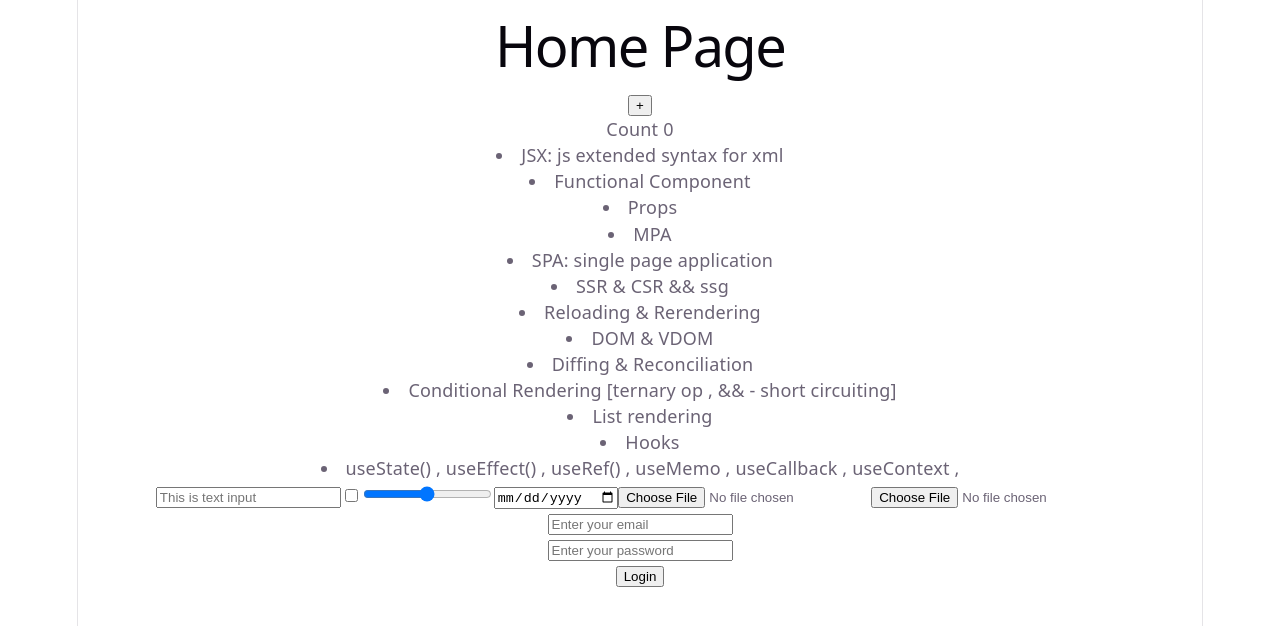
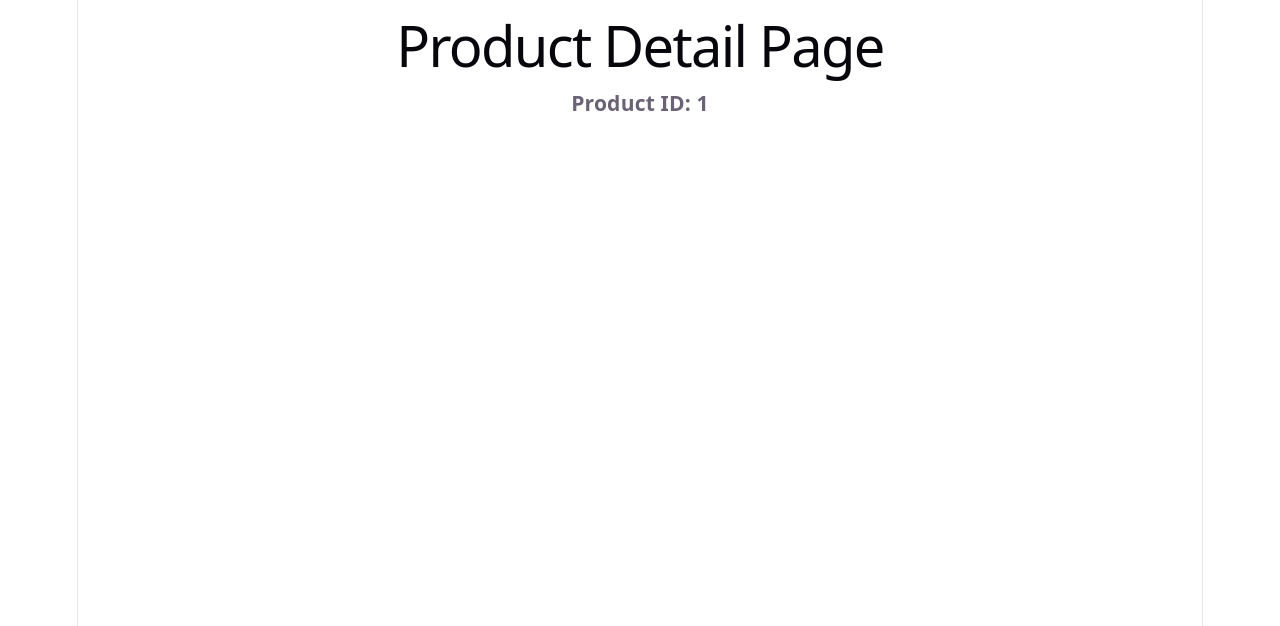
Before and after one commit to Sanjog-up/teams_react, a React (Vite) app: page /products/1 in a window 1280 px wide. Shown: the top 626 px of the page. Built offline with nearby package versions, Linux system fonts and the light colour scheme.

Commit message:
react routing

```diff
--- a/package.json
+++ b/package.json
@@ -11,7 +11,8 @@
   },
   "dependencies": {
     "react": "^19.2.6",
-    "react-dom": "^19.2.6"
+    "react-dom": "^19.2.6",
+    "react-router": "^7.17.0"
   },
   "devDependencies": {
     "@eslint/js": "^10.0.1",
--- a/src/App.css
+++ b/src/App.css
@@ -17,6 +17,10 @@
   }
 }
 
+.page {
+    min-height: 100vh;
+}
+
 .hero {
   position: relative;
 
@@ -26,6 +30,8 @@
     inset-inline: 0;
     margin: 0 auto;
   }
+
+
 
   .base {
     width: 170px;
--- a/src/App.jsx
+++ b/src/App.jsx
@@ -1,10 +1,28 @@
 import HomePage from "./pages/home.page";
 import "./App.css";
+import AboutPage from "./pages/about.page";
+import ServicePage from "./pages/service.page";
+import ContactPage from "./pages/contact.page";
+import {BrowserRouter as Router, Routes, Route} from "react-router";
+import NotfoundPage from "./pages/notfound.page";
+import AdminDashboard from "./pages/adminDashboard.page";
+import ProductDetailPage from "./pages/productdetail.page";
 
 const App = () => {
-  return (<main>
-    <HomePage/>
-    </main>
+  return (
+  <main>
+    <Router>
+      <Routes>
+        <Route path= "/" element= {<HomePage />} />
+        <Route path = "/about" element= {<AboutPage />} />
+        <Route path = "/contact" element= {<ContactPage/>} />
+        <Route path = "/service" element= {<ServicePage/>} />
+        <Route path= "*" element={<NotfoundPage/> }/>
+        <Route path= "/admin/dashboard" element={<AdminDashboard/> }/>
+        <Route path= "/products/:id" element={<ProductDetailPage/> }/>
+      </Routes>
+    </Router>
+  </main>
 );
 };
 export default App;
--- /dev/null
+++ b/src/pages/about.page.jsx
@@ -0,0 +1,11 @@
+import React from 'react'
+
+const AboutPage = () => {
+  return (
+    <main className="page">
+      <h1>About Page</h1>
+    </main>
+  )
+}
+
+export default AboutPage
--- /dev/null
+++ b/src/pages/adminDashboard.page.jsx
@@ -0,0 +1,11 @@
+import React from 'react'
+
+const AdminDashboard = () => {
+  return (
+    <main className='page'>
+      <h1>Admin Dashboard</h1>
+    </main>
+  )
+}
+
+export default AdminDashboard;
--- /dev/null
+++ b/src/pages/contact.page.jsx
@@ -0,0 +1,11 @@
+import React from 'react'
+
+function ContactPage() {
+  return (
+    <main className="page">
+      <h1>Contact Page</h1>
+    </main>
+  )
+}
+
+export default ContactPage
--- a/src/pages/home.page.jsx
+++ b/src/pages/home.page.jsx
@@ -80,7 +80,7 @@ const callback = useCallback(()=>{
 }, [count]);
 
   return (
-    <main id = {"asdf"} className= {"abc"}>
+    <main id = {"asdf"} className= "page">
       <h1>Home Page</h1>
       {/* <button
         // ref={buttonRef}
--- /dev/null
+++ b/src/pages/notfound.page.jsx
@@ -0,0 +1,12 @@
+import React from 'react'
+
+const NotfoundPage = () => {
+  return (
+    <main id ="center" className='page'>
+      <h1>404</h1>
+      <h1>Not Found</h1>
+    </main>
+  )
+}
+
+export default NotfoundPage;
--- /dev/null
+++ b/src/pages/productdetail.page.jsx
@@ -0,0 +1,16 @@
+import { useParams } from 'react-router';
+
+const ProductDetailPage = () => {
+    const params = useParams();
+    console.log(params);
+
+    // get products by id
+  return (
+    <main className='page'>
+      <h1>Product Detail Page</h1>
+      <h3>Product ID: {params.id}</h3>
+    </main>
+  )
+}
+
+export default ProductDetailPage;
--- /dev/null
+++ b/src/pages/service.page.jsx
@@ -0,0 +1,11 @@
+import React from 'react'
+
+function ServicePage() {
+  return (
+    <main className="page">
+      <h1>Services</h1>
+    </main>
+  )
+}
+
+export default ServicePage
```
Also changed, not shown: 1 other file (tests, documents, lock files or other folders).
